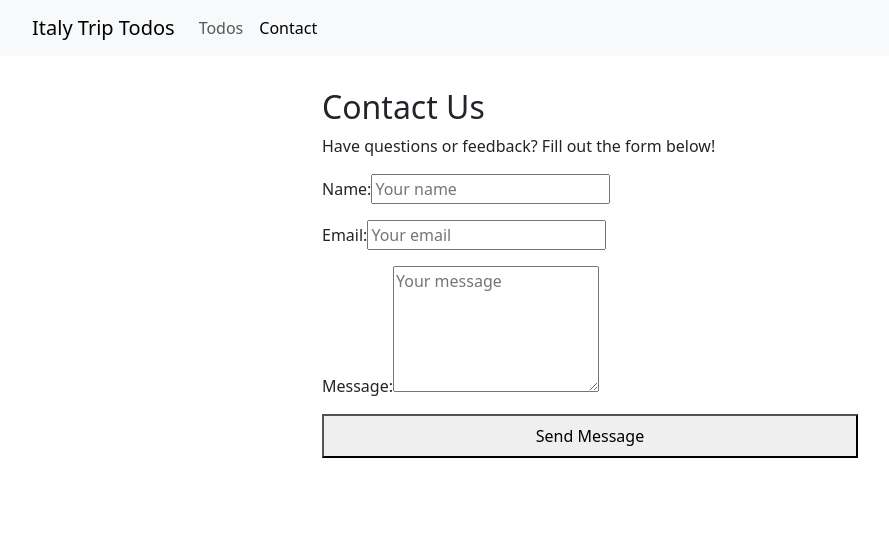
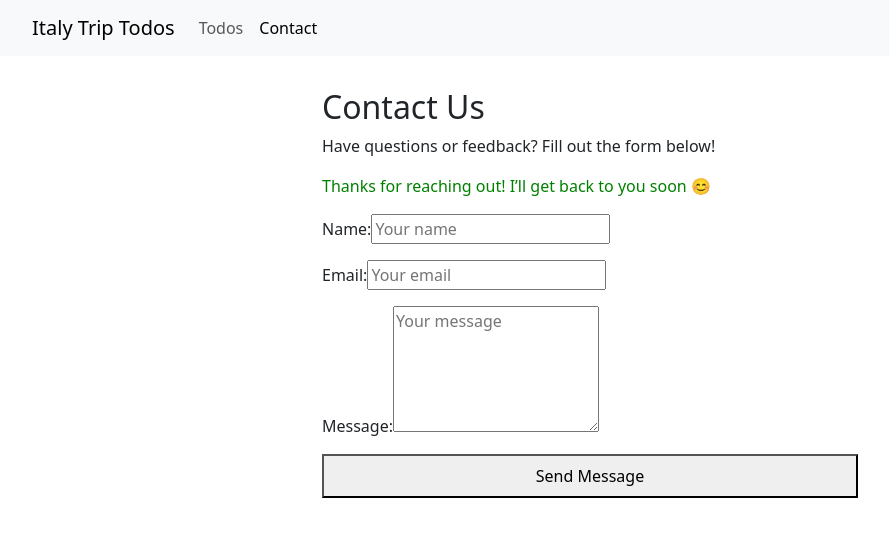
Before and after one commit to HazelStack/italy-trip-todos, a React (Create React App) app: page /contact in a window 1280 px wide. Both pictures are taken after typing "Sample", "name@example.com", "Sample" into the empty fields and a click on the button "Send Message". Shown: the top 536 px of the page, without its empty margins (50-939 px from the left). Built offline with nearby package versions, Linux system fonts and the light colour scheme.

Commit message:
update-contact-form

```diff
--- a/src/pages/Contact.jsx
+++ b/src/pages/Contact.jsx
@@ -1,14 +1,14 @@
 import React, { useState } from "react";
 
 const Contact = () => {
-  // State for form inputs
   const [formData, setFormData] = useState({
     name: "",
     email: "",
     message: ""
   });
 
-  // Handle input changes
+  const [isSubmitted, setIsSubmitted] = useState(false);
+
   const handleChange = (e) => {
     const { name, value } = e.target;
     setFormData((prevData) => ({
@@ -17,20 +17,31 @@ const Contact = () => {
     }));
   };
 
-  // Handle form submission
   const handleSubmit = (e) => {
     e.preventDefault();
-    console.log("Form submitted:", formData);
-    // You can add API call here to send form data
-    setFormData({ name: "", email: "", message: "" }); // reset form
+    console.log(formData);
+    setIsSubmitted(true);
+    setFormData({ name: "", email: "", message: "" });
   };
 
   return (
-    <div className="contact-page" style={{ maxWidth: "600px", margin: "0 auto", padding: "2rem" }}>
+    <div
+      className="contact-page"
+      style={{ maxWidth: "600px", margin: "0 auto", padding: "2rem" }}
+    >
       <h2>Contact Us</h2>
       <p>Have questions or feedback? Fill out the form below!</p>
 
-      <form onSubmit={handleSubmit} style={{ display: "flex", flexDirection: "column", gap: "1rem" }}>
+      {isSubmitted && (
+        <p style={{ color: "green", marginBottom: "1rem" }}>
+          Thanks for reaching out! I’ll get back to you soon 😊
+        </p>
+      )}
+
+      <form
+        onSubmit={handleSubmit}
+        style={{ display: "flex", flexDirection: "column", gap: "1rem" }}
+      >
         <label>
           Name:
           <input
@@ -64,7 +75,7 @@ const Contact = () => {
             required
             placeholder="Your message"
             rows="5"
-          ></textarea>
+          />
         </label>
 
         <button type="submit" style={{ padding: "0.5rem 1rem", cursor: "pointer" }}>
```
